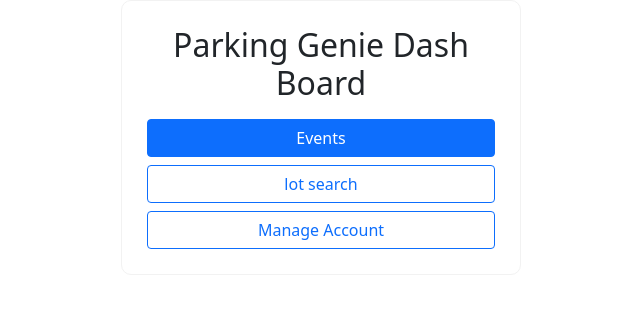
After one commit to SSM121/2ndPlaceBestPlace, a Django app: page /dashBoard in a window 1280 px wide. The commit adds this page. Shown: the top 314 px of the page, without its empty margins (319-959 px from the left). Run offline with Django 3.2, Linux system fonts and the light colour scheme.

Commit message:
added dash board and changed hyper links so each page is accesible

```diff
--- a/src/parkingGenie/templates/parkingGenie/addLot.html
+++ b/src/parkingGenie/templates/parkingGenie/addLot.html
@@ -26,7 +26,7 @@
           <button type="submit" class="btn btn-primary">Add Parking Lot</button>
           <br>
           <br>
-          <center><a href="/">Cancel</a></center>
+          <center><a href="/dashBoard">Cancel</a></center>
         </form>
     </div>
 </body>
--- /dev/null
+++ b/src/parkingGenie/templates/parkingGenie/dashBoard.html
@@ -0,0 +1,19 @@
+<!DOCTYPE html>
+<html>
+<head>
+    <title>Parking Genie Template</title>
+    <link rel="stylesheet" href="../../static/parkingGenie/main.css">
+    <link href="https://cdn.jsdelivr.net/npm/bootstrap@5.0.0-beta2/dist/css/bootstrap.min.css" rel="stylesheet" integrity="sha384-BmbxuPwQa2lc/FVzBcNJ7UAyJxM6wuqIj61tLrc4wSX0szH/Ev+nYRRuWlolflfl" crossorigin="anonymous">
+    <script src="https://cdn.jsdelivr.net/npm/bootstrap@5.0.0-beta2/dist/js/bootstrap.bundle.min.js" integrity="sha384-b5kHyXgcpbZJO/tY9Ul7kGkf1S0CWuKcCD38l8YkeH8z8QjE0GmW1gYU5S9FOnJ0" crossorigin="anonymous"></script>
+</head>
+<body>
+    <div class="wrapper">
+        <div class="d-grid gap-2">
+            <center><h2>Parking Genie Dash Board</h2></center>
+            <a href="events" class="btn btn-primary" type="button">Events</a>
+            <a href="addLot" class="btn btn-outline-primary" type="button">lot search</a>
+            <a href="manageAccount" class="btn btn-outline-primary" type="button">Manage Account</a>
+        </div>
+    </div>
+</body>
+</html>
--- a/src/parkingGenie/templates/parkingGenie/login.html
+++ b/src/parkingGenie/templates/parkingGenie/login.html
@@ -19,7 +19,7 @@
             <label for="exampleInputPassword1" class="form-label">Password</label>
             <input type="password" class="form-control" id="exampleInputPassword1">
           </div>
-          <button type="submit" class="btn btn-primary">Login</button>
+          <a class="btn btn-primary" href="dashBoard" role="button">Log in</a>
             <br>
             <center><a href="register">Register</a></center>
             <div class="row align-items-start">
--- a/src/parkingGenie/templates/parkingGenie/manageAccount.html
+++ b/src/parkingGenie/templates/parkingGenie/manageAccount.html
@@ -5,9 +5,9 @@
 	<link rel="stylesheet" href="../../static/parkingGenie/main.css">
 </head>
 <body>
-	<div class="wrapper"?
+	<div class="wrapper"?></div>
 		<div class="account">
-			<center><h2>{{ account.name }}>/h2></center>
+			<center><h2>{{ account.name }}</h2></center>
 				<li>Name <input type="text" value="{{ account.name }}">
 				<li>Email/Username <input type="text" value="{{ account.usrName }}">
 			<% for option in account.info_list.all %}
--- a/src/parkingGenie/templates/parkingGenie/register.html
+++ b/src/parkingGenie/templates/parkingGenie/register.html
@@ -48,7 +48,7 @@
               </label>
             </div>
             <br>
-          <button type="submit" class="btn btn-primary">Create Account</button>
+                    <a class="btn btn-primary" href="dashBoard" role="button">Create Account</a>
             <br>
             <br>
             <center><a href="login">Already Have an Account?</a></center>
--- a/src/parkingGenie/urls.py
+++ b/src/parkingGenie/urls.py
@@ -9,7 +9,8 @@ urlpatterns = [
     path('register', views.register, name='register'),
     path('addEvent', views.addEvent, name='addEvent'),
     path('addLot', views.addLot, name='addLot'),
+    path('dashBoard', views.dashBoard, name='dashBoard'),
+    path('manageAccount', views.manageAccount, name='manageAccount'),
     path('events', views.searchEvents, name='searchEvents'),
     path('event/<int:event_id>', views.lotSearch, name='lotSearch'),
-
 ]
--- a/src/parkingGenie/views.py
+++ b/src/parkingGenie/views.py
@@ -1,5 +1,6 @@
 from django.shortcuts import render
 from django.template import loader
+
 
 def index(request):
     return render(request, 'parkingGenie/index.html')
@@ -11,6 +12,14 @@ def logIn(request):
 
 def register(request):
     return render(request, 'parkingGenie/register.html')
+
+
+def dashBoard(request):
+    return render(request, 'parkingGenie/dashBoard.html')
+
+
+def manageAccount(request):
+    return render(request, 'parkingGenie/manageAccount.html')
 
 
 def addEvent(request):
```
